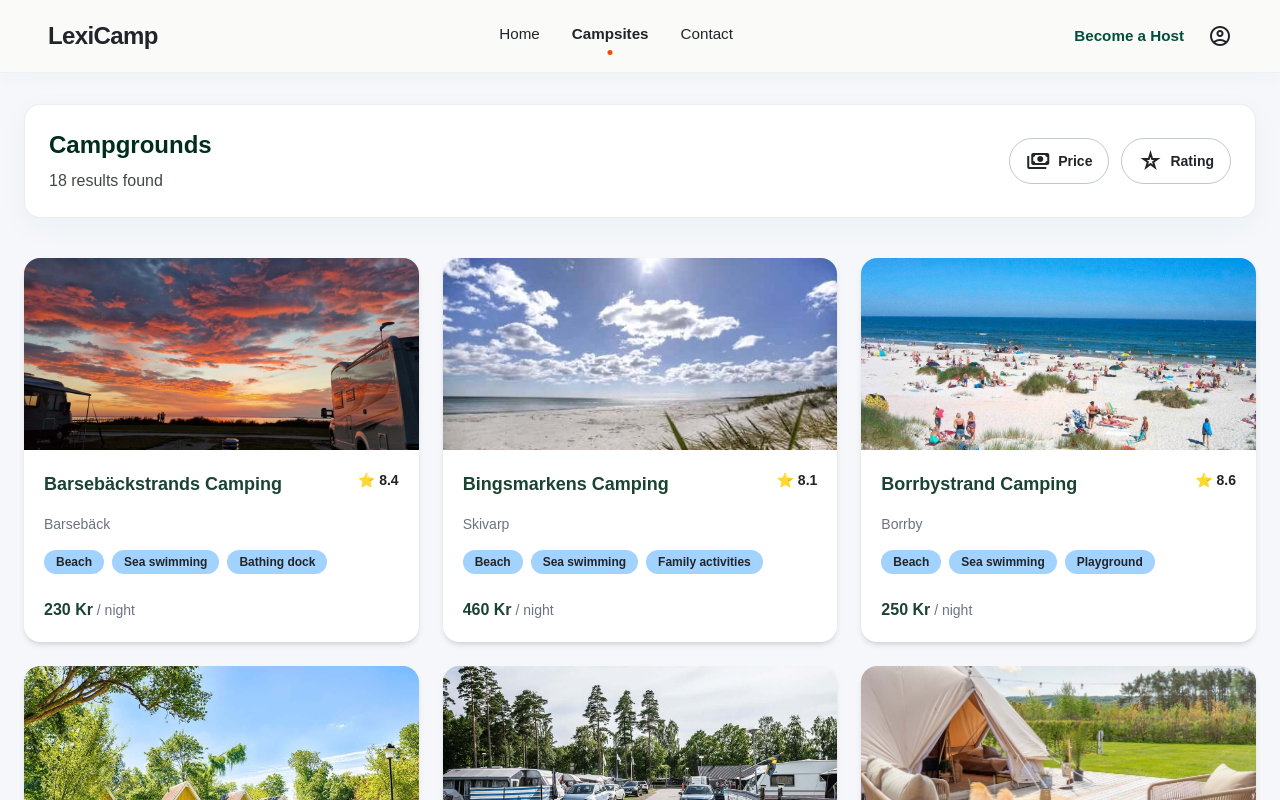
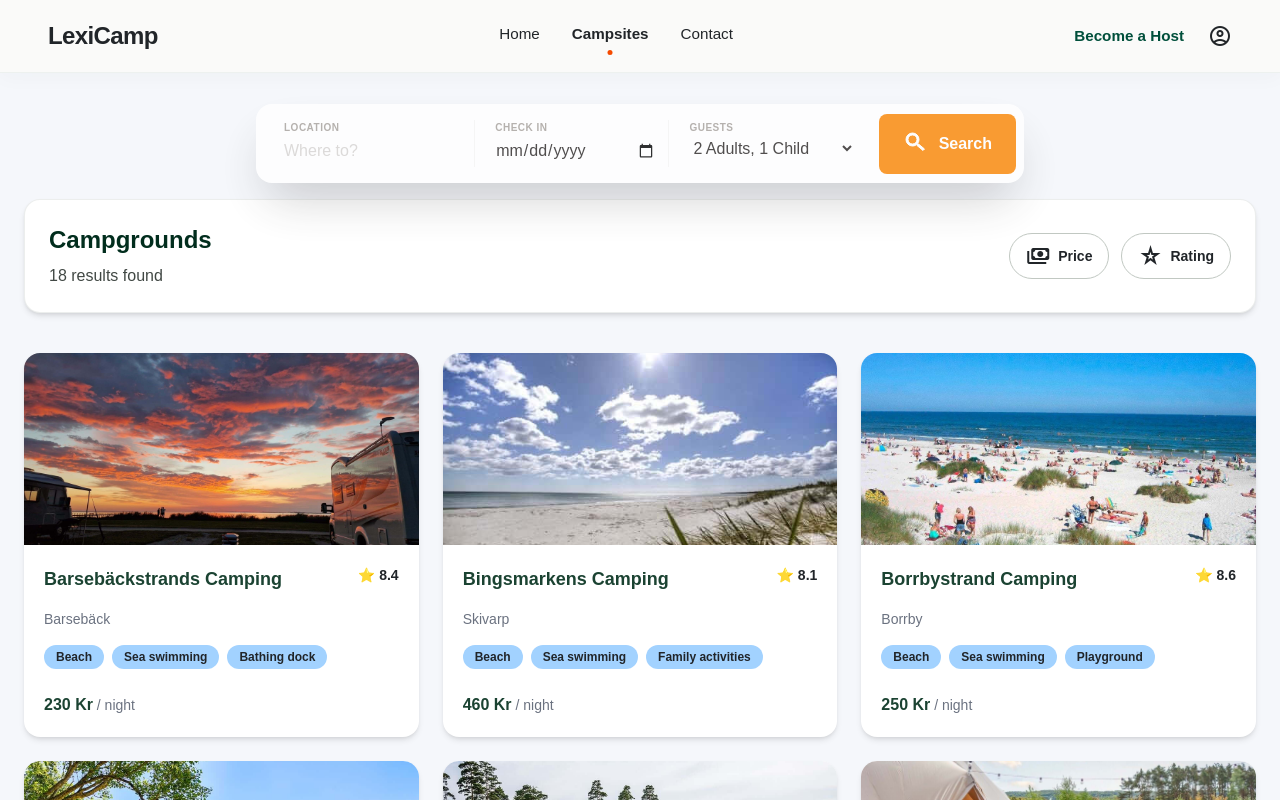
Before and after one commit to aLexicon99/LexiCamp-Booking, a Next.js app: page /campsites in a window 1280 px wide. Shown: the top 800 px of the page. Built offline with nearby package versions, Linux system fonts and the light colour scheme.

Commit message:
sorting-functions-moved
- moved sorting functions to new file
- if no resuts, dont display any cards or message

```diff
--- a/app/campsites/_components/FilterBar.js
+++ b/app/campsites/_components/FilterBar.js
@@ -1,19 +1,22 @@
 "use client";
 
 import { redirect } from "next/navigation";
+import { useSearchParams } from "next/navigation";
 
 export default function FilterBar({
   priceOnClick,
   ratingOnClick,
   campsites,
-  search,
-  guests,
-  date,
+  search
 }) {
-  const hasURLparams = window.location.search != "";
+  const searchParams = useSearchParams();
+  const hasURLparams = searchParams.get("location");
+  const guests = searchParams.get("guests");
+  const date = searchParams.get("checkIn");
+
   return (
     <section className="mb-10">
-      <div className="flex flex-col md:flex-row md:items-center justify-between gap-6 bg-surface-container-lowest p-6 rounded-2xl shadow-[0_8px_30px_rgba(27,67,50,0.04)] border border-outline-variant/30">
+      <div className="flex flex-col shadow-md md:flex-row md:items-center justify-between gap-6 bg-surface-container-lowest p-6 rounded-2xl border border-outline-variant/30">
         <div className="flex-1">
           <h1 className="text-2xl font-extrabold text-primary mb-2">
             Campgrounds
--- /dev/null
+++ b/app/campsites/_components/FilterSearchFunctions.js
@@ -0,0 +1,26 @@
+export function sortCampsByPrice(campsites, sortByPrice) {
+  const sortedCampingsites = [...campsites].sort(
+    (a, b) => (sortByPrice ? -1 : 1) * (a.pricePerNight - b.pricePerNight),
+  );
+  return sortedCampingsites;
+}
+
+export function sortCampsByRating(campsites, sortByRating) {
+  return [...campsites].sort(
+    (a, b) => (sortByRating ? -1 : 1) * (a.rating - b.rating),
+  );
+}
+
+export function filterBySearchName(list, searchTerm) {
+  const filterResult = list.filter((campsite) => {
+    const name = campsite.name || "";
+    const city = campsite.city || "";
+
+    return (
+      name.toLowerCase().includes(searchTerm.toLowerCase()) ||
+      city.toLowerCase().includes(searchTerm.toLowerCase())
+    );
+  });
+
+  return filterResult;
+}
--- a/app/campsites/page.js
+++ b/app/campsites/page.js
@@ -4,92 +4,69 @@ import Link from "next/link";
 export const dynamic = "force-dynamic";
 import Loading from "@/components/Loading";
 import { useEffect, useState } from "react";
+import FilterBar from "./_components/FilterBar";
 import { useSearchParams } from "next/navigation";
 import CampgroundCard from "@/components/CampgroundCard";
-import FilterBar from "./_components/FilterBar";
+import HeroSearch from "@/components/HeroSearch";
+import {
+  sortCampsByPrice,
+  sortCampsByRating,
+  filterBySearchName,
+} from "./_components/FilterSearchFunctions";
 
 export default function Locations() {
   const [campsites, setCampsites] = useState([]);
   const [sortByPrice, setSortByPrice] = useState(false);
   const [sortByRating, setSortByRating] = useState(false);
+  const [message, setMessage] = useState(false);
 
-  // URL SEARCH-PARAMS
   const searchParams = useSearchParams();
-  const urlLocation = searchParams.get("location");
-  const urlGuests = searchParams.get("guests");
-  const urlDate = searchParams.get("checkIn");
+  const location = searchParams.get("location");
 
-  function filterBySearchName(list, searchTerm) {
-    const filterResult = list.filter((campsite) => {
-      const name = campsite.name || "";
-      const city = campsite.city || "";
-
-      return (
-        name.toLowerCase().includes(searchTerm.toLowerCase()) ||
-        city.toLowerCase().includes(searchTerm.toLowerCase())
-      );
-    });
-
-    console.log("AFTER filterResult", filterResult);
-    return filterResult;
+  function SortByPriceClick() {
+    setSortByPrice(!sortByPrice);
+    setCampsites(sortCampsByPrice(campsites, sortByPrice));
   }
 
-  function SortByPriceClick() {
-    let sortedCampingsites = [];
-    if (sortByPrice) {
-      // HighToLow
-      sortedCampingsites = [...campsites].sort(
-        (a, b) => b.pricePerNight - a.pricePerNight,
-      );
-    } else {
-      // LowToHigh
-      sortedCampingsites = [...campsites].sort(
-        (a, b) => a.pricePerNight - b.pricePerNight,
-      );
-    }
-
-    setCampsites(sortedCampingsites);
-    setSortByPrice(!sortByPrice);
-  }
-
-  function SortbyRatingClick() {
-    let sortedCampingsites = [];
-    if (sortByRating) {
-      // HighToLow
-      sortedCampingsites = [...campsites].sort((a, b) => b.rating - a.rating);
-    } else {
-      // LowToHigh
-      sortedCampingsites = [...campsites].sort((a, b) => a.rating - b.rating);
-    }
-
-    setCampsites(sortedCampingsites);
+  function SortByRatingClick() {
     setSortByRating(!sortByRating);
+    setCampsites(sortCampsByRating(campsites, sortByRating));
   }
 
   useEffect(() => {
     async function fetchLocations() {
       const response = await fetch("/api/campsites", { cache: "no-cache" });
       const data = await response.json();
-      setCampsites(data);
+
+      if (location) {
+        const foundLocations = filterBySearchName(data, location);
+        if (foundLocations.length === 0) {
+          setMessage(`No locations with name/city "${location}"`);
+        }
+        setCampsites(foundLocations);
+      } else {
+        setCampsites(data);
+      }
     }
     fetchLocations();
-  }, []);
+  }, [location]);
 
   return (
     <>
-      {campsites.length === 0 ? (
-        <Loading />
+      {campsites.length === 0 && !message ? (
+        <Loading message={message} />
       ) : (
         <>
           <div className="flex justify-around h-full">
             <div className="flex-1 p-6">
+              <div className="mb-4">
+                <HeroSearch />
+              </div>
               <FilterBar
-                ratingOnClick={SortbyRatingClick}
+                ratingOnClick={SortByRatingClick}
                 priceOnClick={SortByPriceClick}
                 campsites={campsites}
-                search={urlLocation}
-                guests={urlGuests}
-                date={urlDate}
+                search={location}
               />
               <div className="grid gap-6 md:grid-cols-2 lg:grid-cols-3">
                 {campsites.map((campground) => (
```
